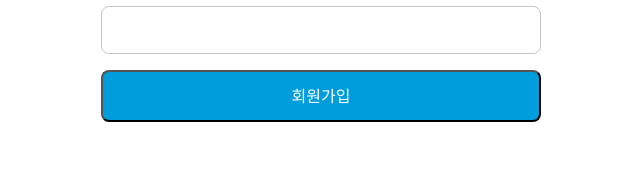
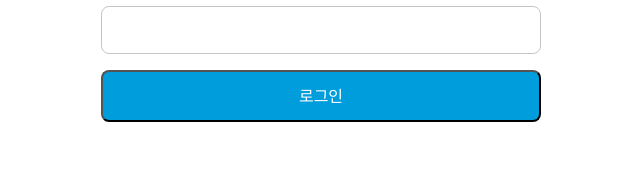
Before and after one commit to minseok1109/sporty, a Next.js app in the folder sporty-front/: page /account/login in a window 1280 px wide. Shown: the part 333-505 px from the top of the page, without its empty margins (319-959 px from the left). Built offline with nearby package versions, Linux system fonts and the light colour scheme.

Commit message:
change login button name

```diff
--- a/sporty-front/pages/account/login.js
+++ b/sporty-front/pages/account/login.js
@@ -58,7 +58,7 @@ export default function Login() {
 
         {/* 보내는중이면 여러번 보내는거 불가능하게 */}
         <button type="submit" disabled={isSubmitting}>
-          회원가입
+          로그인
         </button>
       </form>
       <nav>
```
Also changed, not shown: 1 other file (tests, documents, lock files or other folders).
